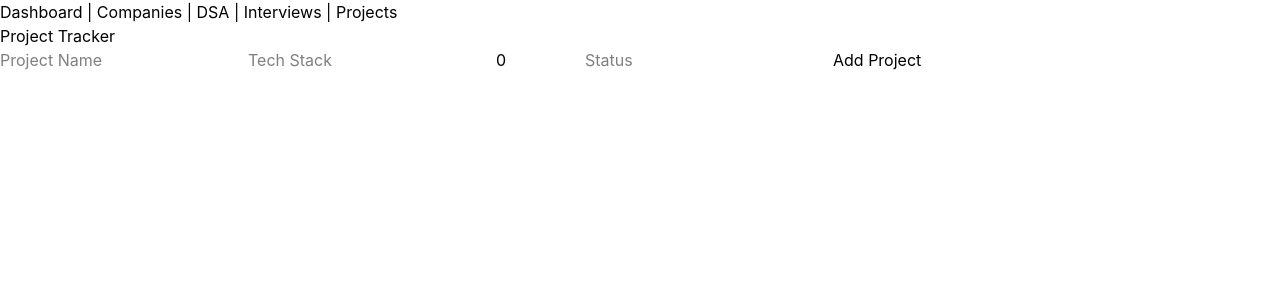
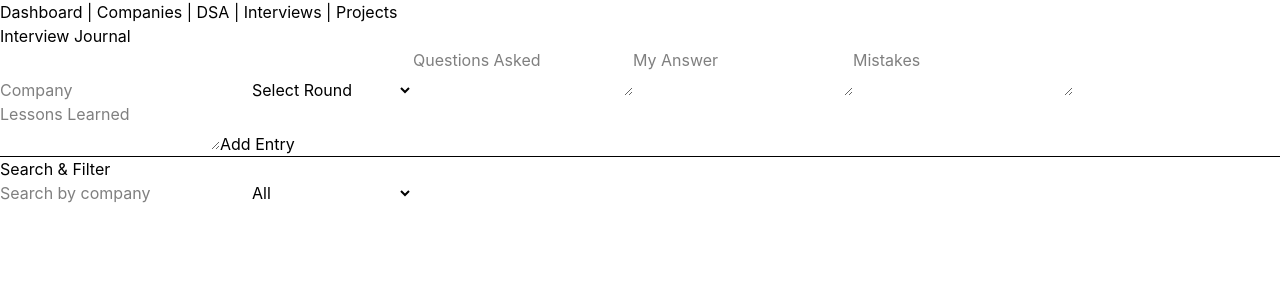
Before and after one commit to jaindhruv04/careeros, a React (Vite) app: page /careeros/projects in a window 1280 px wide. Shown: the top 300 px of the page. Built offline with nearby package versions, Linux system fonts and the light colour scheme.

Commit message:
feat: add search and filter functionality to DSATracker and InterviewJournal

```diff
--- a/src/pages/DSATracker.jsx
+++ b/src/pages/DSATracker.jsx
@@ -9,6 +9,9 @@ function DSATracker() {
   const [difficulty, setDifficulty] = useState("Easy");
   const [status, setStatus] = useState("Not Started");
   const [revisionNeeded, setRevisionNeeded] = useState(false);
+
+  const [searchText, setSearchText] = useState("");
+  const [difficultyFilter, setDifficultyFilter] = useState("All");
 
   function handleSubmit(e) {
     e.preventDefault();
@@ -31,6 +34,18 @@ function DSATracker() {
     setRevisionNeeded(false);
   }
 
+  const filteredTopics = dsaTopics.filter((problem) => {
+    const matchesSearch = problem.name
+      .toLowerCase()
+      .includes(searchText.toLowerCase());
+
+    const matchesDifficulty =
+      difficultyFilter === "All" ||
+      problem.difficulty === difficultyFilter;
+
+    return matchesSearch && matchesDifficulty;
+  });
+
   return (
     <div>
       <h1>DSA Tracker</h1>
@@ -41,21 +56,31 @@ function DSATracker() {
           onChange={(e) => setName(e.target.value)}
           placeholder="DSA Topic"
         />
+
         <input
           value={topic}
           onChange={(e) => setTopic(e.target.value)}
           placeholder="Topic"
         />
-        <input
+
+        <select
           value={difficulty}
           onChange={(e) => setDifficulty(e.target.value)}
-          placeholder="Difficulty"
-        />
-        <input
+        >
+          <option value="Easy">Easy</option>
+          <option value="Medium">Medium</option>
+          <option value="Hard">Hard</option>
+        </select>
+
+        <select
           value={status}
           onChange={(e) => setStatus(e.target.value)}
-          placeholder="Status"
-        />
+        >
+          <option value="Not Started">Not Started</option>
+          <option value="In Progress">In Progress</option>
+          <option value="Solved">Solved</option>
+        </select>
+
         <label>
           <input
             type="checkbox"
@@ -64,14 +89,36 @@ function DSATracker() {
           />
           Needs Revision
         </label>
+
         <button type="submit">Add DSA Topic</button>
       </form>
 
+      <hr />
+
+      <h2>Search & Filter</h2>
+
+      <input
+        value={searchText}
+        onChange={(e) => setSearchText(e.target.value)}
+        placeholder="Search by problem name"
+      />
+
+      <select
+        value={difficultyFilter}
+        onChange={(e) => setDifficultyFilter(e.target.value)}
+      >
+        <option value="All">All</option>
+        <option value="Easy">Easy</option>
+        <option value="Medium">Medium</option>
+        <option value="Hard">Hard</option>
+      </select>
+
       <ul>
-        {dsaTopics.map((problem) => (
+        {filteredTopics.map((problem) => (
           <li key={problem.id}>
             {problem.name} — {problem.topic} — {problem.difficulty} —{" "}
-            {problem.status} — {problem.revisionNeeded ? "Yes" : "No"}
+            {problem.status} —{" "}
+            {problem.revisionNeeded ? "Yes" : "No"}
           </li>
         ))}
       </ul>
--- a/src/pages/InterviewJournal.jsx
+++ b/src/pages/InterviewJournal.jsx
@@ -11,6 +11,9 @@ function InterviewJournal() {
   const [myAnswer, setMyAnswer] = useState("");
   const [mistakes, setMistakes] = useState("");
   const [lessonsLearned, setLessonsLearned] = useState("");
+
+  const [searchText, setSearchText] = useState("");
+  const [roundFilter, setRoundFilter] = useState("All");
 
   function handleSubmit(e) {
     e.preventDefault();
@@ -35,6 +38,17 @@ function InterviewJournal() {
     setLessonsLearned("");
   }
 
+  const filteredEntries = interviewEntries.filter((entry) => {
+    const matchesSearch = entry.company
+      .toLowerCase()
+      .includes(searchText.toLowerCase());
+
+    const matchesRound =
+      roundFilter === "All" || entry.round === roundFilter;
+
+    return matchesSearch && matchesRound;
+  });
+
   return (
     <div>
       <h1>Interview Journal</h1>
@@ -46,11 +60,16 @@ function InterviewJournal() {
           placeholder="Company"
         />
 
-        <input
+        <select
           value={round}
           onChange={(e) => setRound(e.target.value)}
-          placeholder="Round"
-        />
+        >
+          <option value="">Select Round</option>
+          <option value="Online Assessment">Online Assessment</option>
+          <option value="Technical">Technical</option>
+          <option value="Managerial">Managerial</option>
+          <option value="HR">HR</option>
+        </select>
 
         <textarea
           value={questionsAsked}
@@ -79,11 +98,33 @@ function InterviewJournal() {
         <button type="submit">Add Entry</button>
       </form>
 
+      <hr />
+
+      <h2>Search & Filter</h2>
+
+      <input
+        value={searchText}
+        onChange={(e) => setSearchText(e.target.value)}
+        placeholder="Search by company"
+      />
+
+      <select
+        value={roundFilter}
+        onChange={(e) => setRoundFilter(e.target.value)}
+      >
+        <option value="All">All</option>
+        <option value="Online Assessment">Online Assessment</option>
+        <option value="Technical">Technical</option>
+        <option value="Managerial">Managerial</option>
+        <option value="HR">HR</option>
+      </select>
+
       <ul>
-        {interviewEntries.map((entry) => (
+        {filteredEntries.map((entry) => (
           <li key={entry.id}>
             {entry.company} - {entry.round} - {entry.questionsAsked} -{" "}
-            {entry.myAnswer} - {entry.mistakes} - {entry.lessonsLearned}
+            {entry.myAnswer} - {entry.mistakes} -{" "}
+            {entry.lessonsLearned}
           </li>
         ))}
       </ul>
--- a/src/pages/ProjectTracker.jsx
+++ b/src/pages/ProjectTracker.jsx
@@ -1,73 +1,130 @@
 import { useState, useContext } from "react";
-import { ProjectContext } from "../context/ProjectContext";
+import { InterviewContext } from "../context/InterviewContext";
 
-function ProjectTracker() {
-  const { projects, setProjects } = useContext(ProjectContext);
+function InterviewJournal() {
+  const { interviewEntries, setInterviewEntries } =
+    useContext(InterviewContext);
 
-  const [name, setName] = useState("");
-  const [techStack, setTechStack] = useState("");
-  const [progress, setProgress] = useState(0);
-  const [status, setStatus] = useState("");
+  const [company, setCompany] = useState("");
+  const [round, setRound] = useState("");
+  const [questionsAsked, setQuestionsAsked] = useState("");
+  const [myAnswer, setMyAnswer] = useState("");
+  const [mistakes, setMistakes] = useState("");
+  const [lessonsLearned, setLessonsLearned] = useState("");
+
+  const [searchText, setSearchText] = useState("");
+  const [roundFilter, setRoundFilter] = useState("All");
 
   function handleSubmit(e) {
     e.preventDefault();
 
-    const project = {
+    const interviewEntry = {
       id: Date.now(),
-      name,
-      techStack,
-      progress,
-      status,
+      company,
+      round,
+      questionsAsked,
+      myAnswer,
+      mistakes,
+      lessonsLearned,
     };
 
-    setProjects([...projects, project]);
+    setInterviewEntries([...interviewEntries, interviewEntry]);
 
-    setName("");
-    setTechStack("");
-    setProgress(0);
-    setStatus("");
+    setCompany("");
+    setRound("");
+    setQuestionsAsked("");
+    setMyAnswer("");
+    setMistakes("");
+    setLessonsLearned("");
   }
+
+  const filteredEntries = interviewEntries.filter((entry) => {
+    const matchesSearch = entry.company
+      .toLowerCase()
+      .includes(searchText.toLowerCase());
+
+    const matchesRound =
+      roundFilter === "All" || entry.round === roundFilter;
+
+    return matchesSearch && matchesRound;
+  });
 
   return (
     <div>
-      <h1>Project Tracker</h1>
+      <h1>Interview Journal</h1>
 
       <form onSubmit={handleSubmit}>
         <input
-          value={name}
-          onChange={(e) => setName(e.target.value)}
-          placeholder="Project Name"
+          value={company}
+          onChange={(e) => setCompany(e.target.value)}
+          placeholder="Company"
         />
 
-        <input
-          value={techStack}
-          onChange={(e) => setTechStack(e.target.value)}
-          placeholder="Tech Stack"
+        <select
+          value={round}
+          onChange={(e) => setRound(e.target.value)}
+        >
+          <option value="">Select Round</option>
+          <option value="Online Assessment">Online Assessment</option>
+          <option value="Technical">Technical</option>
+          <option value="Managerial">Managerial</option>
+          <option value="HR">HR</option>
+        </select>
+
+        <textarea
+          value={questionsAsked}
+          onChange={(e) => setQuestionsAsked(e.target.value)}
+          placeholder="Questions Asked"
         />
 
-        <input
-          type="number"
-          min="0"
-          max="100"
-          value={progress}
-          onChange={(e) => setProgress(Number(e.target.value))}
-          placeholder="Progress"
+        <textarea
+          value={myAnswer}
+          onChange={(e) => setMyAnswer(e.target.value)}
+          placeholder="My Answer"
         />
 
-        <input
-          value={status}
-          onChange={(e) => setStatus(e.target.value)}
-          placeholder="Status"
+        <textarea
+          value={mistakes}
+          onChange={(e) => setMistakes(e.target.value)}
+          placeholder="Mistakes"
         />
 
-        <button type="submit">Add Project</button>
+        <textarea
+          value={lessonsLearned}
+          onChange={(e) => setLessonsLearned(e.target.value)}
+          placeholder="Lessons Learned"
+        />
+
+        <button type="submit">Add Entry</button>
       </form>
 
+      <hr />
+
+      <h2>Search & Filter</h2>
+
+      <input
+        value={searchText}
+        onChange={(e) => setSearchText(e.target.value)}
+        placeholder="Search by company"
+      />
+
+      <select
+        value={roundFilter}
+        onChange={(e) => setRoundFilter(e.target.value)}
+      >
+        <option value="All">All</option>
+        <option value="Online Assessment">Online Assessment</option>
+        <option value="Technical">Technical</option>
+        <option value="Managerial">Managerial</option>
+        <option value="HR">HR</option>
+      </select>
+
       <ul>
-        {projects.map((project) => (
-          <li key={project.id}>
-            {project.name} - {project.techStack} - {project.progress}% -{" "}
-            {project.status}
+        {filteredEntries.map((entry) => (
+          <li key={entry.id}>
+            {entry.company} - {entry.round} - {entry.questionsAsked} -{" "}
+            {entry.myAnswer} - {entry.mistakes} -{" "}
+            {entry.lessonsLearned}
           </li>
         ))}
       </ul>
@@ -75,4 +132,4 @@ function ProjectTracker() {
   );
 }
 
-export default ProjectTracker;
+export default InterviewJournal;
```
